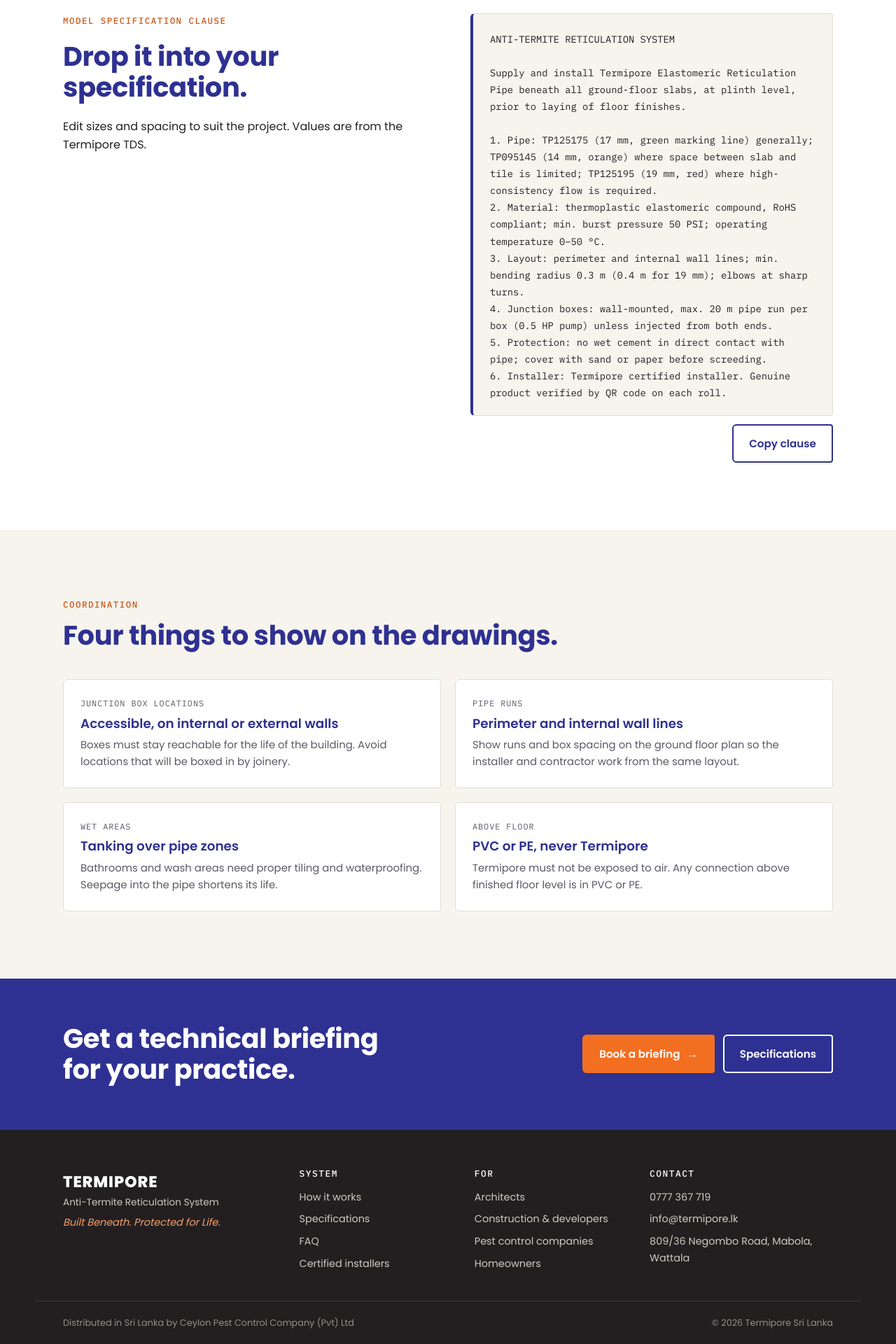
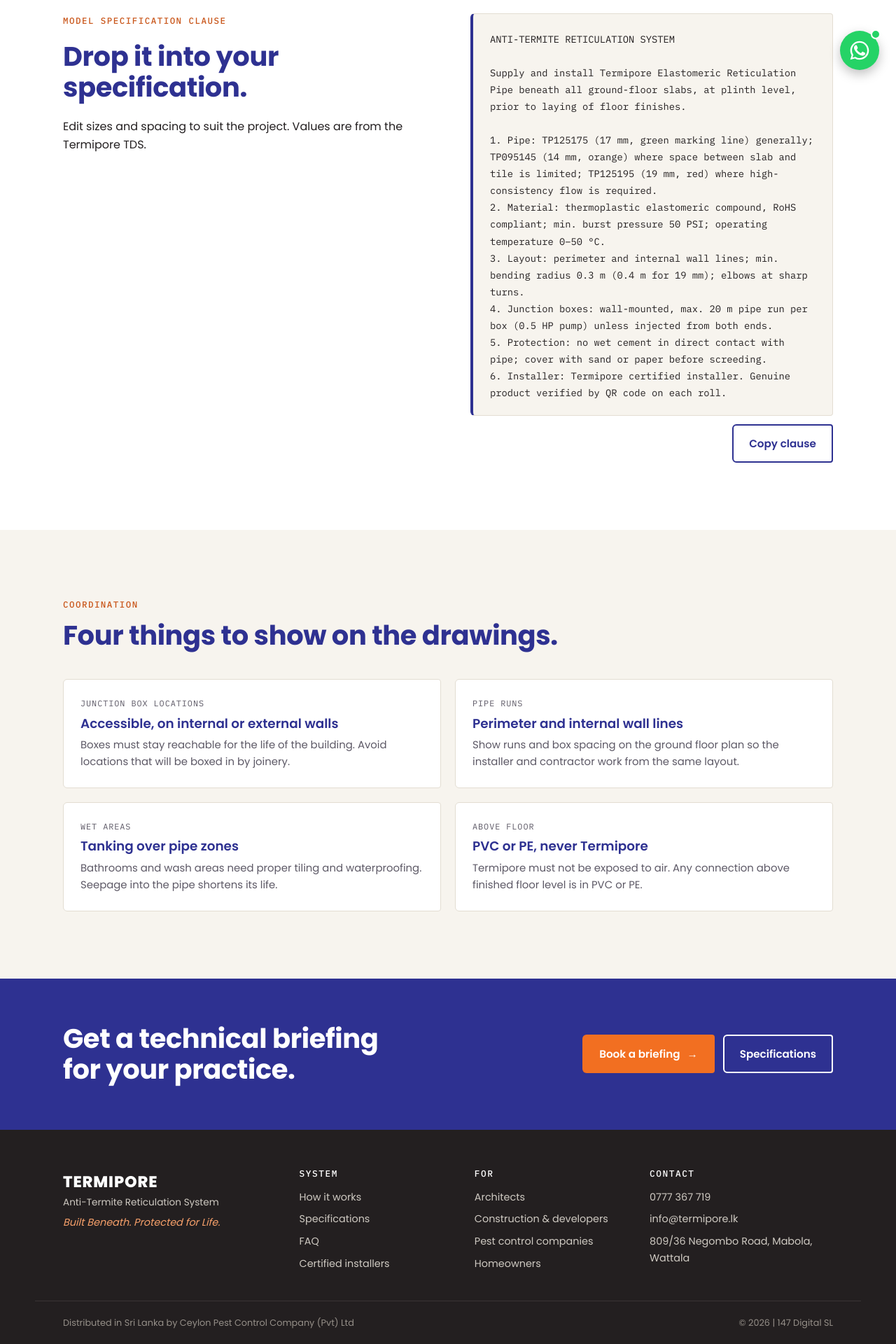
Before and after one commit to Native-Encoder/Termipore-Web, a Next.js app: page /architects in a window 1280 px wide. Shown: the part 676-2596 px from the top of the page at 70% size. Built offline with nearby package versions, Linux system fonts and the light colour scheme.

Commit message:
whatsapp button added

```diff
--- a/app/components/footer/index.tsx
+++ b/app/components/footer/index.tsx
@@ -71,7 +71,9 @@
         <span>
           Distributed in Sri Lanka by Ceylon Pest Control Company (Pvt) Ltd
         </span>
-        <span>© 2026 Termipore Sri Lanka</span>
+        <span>
+          © 2026 | <a href="https://147digitalsl.com" target="_blank" rel="noopener noreferrer">147 Digital SL</a>
+        </span>
       </div>
     </footer>
   );
--- /dev/null
+++ b/app/components/icons/WhatsAppButton.tsx
@@ -0,0 +1,48 @@
+'use client';
+
+import { useState } from "react";
+
+export function WhatsappButton() {
+    const [isHovered, setIsHovered] = useState<boolean>(false);
+
+    return (
+        <div className="fixed bottom-6 right-6 z-50">
+            {/* Tooltip */}
+            <div
+                className={`absolute bottom-17 right-0 flex items-center gap-2 bg-white text-gray-800 pl-3 pr-4 py-2.5 rounded-full text-sm font-medium whitespace-nowrap shadow-[0_4px_20px_rgba(0,0,0,0.15)] transition-all duration-300 ${isHovered ? "opacity-100 translate-y-0" : "opacity-0 translate-y-2 pointer-events-none"
+                    }`}
+            >
+                <span className="relative flex h-2 w-2">
+                    <span className="absolute inline-flex h-full w-full animate-ping rounded-full bg-[#25D366] opacity-75" />
+                    <span className="relative inline-flex h-2 w-2 rounded-full bg-[#25D366]" />
+                </span>
+                Message us on WhatsApp
+                {/* Speech-bubble tail */}
+                <div className="absolute -bottom-1.5 right-6 w-3 h-3 bg-white transform rotate-45" />
+            </div>
+
+            {/* Outer pulse ring — reads as "live/active" the way real chat widgets do */}
+            <span className="absolute inset-0 rounded-full bg-[#25D366] animate-ping opacity-30" style={{ animationDuration: "2.2s" }} />
+
+            {/* Button */}
+            <a
+                href="https://wa.me/94716032454"
+                target="_blank"
+                rel="noopener noreferrer"
+                onMouseEnter={() => setIsHovered(true)}
+                onMouseLeave={() => setIsHovered(false)}
+                aria-label="Chat with us on WhatsApp"
+                className="relative flex items-center justify-center w-14 h-14 rounded-full bg-[#25D366] shadow-[0_6px_16px_rgba(0,0,0,0.25)] hover:shadow-[0_8px_24px_rgba(0,0,0,0.3)] transition-all duration-300 transform hover:scale-105 active:scale-95"
+            >
+                {/* Authentic WhatsApp glyph (white phone receiver on green, official mark) */}
+                <svg viewBox="0 0 24 24" className="w-8 h-8 relative z-10" fill="white">
+                    <path d="M17.472 14.382c-.297-.149-1.758-.867-2.03-.967-.273-.099-.471-.148-.67.15-.197.297-.767.966-.94 1.164-.173.199-.347.223-.644.075-.297-.15-1.255-.463-2.39-1.475-.883-.788-1.48-1.761-1.653-2.059-.173-.297-.018-.458.13-.606.134-.133.298-.347.446-.52.149-.174.198-.298.298-.497.099-.198.05-.371-.025-.52-.075-.149-.669-1.612-.916-2.207-.242-.579-.487-.5-.669-.51-.173-.008-.371-.01-.57-.01-.198 0-.52.074-.792.372-.272.297-1.04 1.016-1.04 2.479 0 1.462 1.065 2.875 1.213 3.074.149.198 2.096 3.2 5.077 4.487.709.306 1.262.489 1.694.625.712.227 1.36.195 1.871.118.571-.085 1.758-.719 2.006-1.413.248-.694.248-1.289.173-1.413-.074-.124-.272-.198-.57-.347z" />
+                    <path d="M12.001 2C6.477 2 2 6.477 2 12c0 1.892.526 3.66 1.438 5.168L2 22l4.963-1.392A9.953 9.953 0 0 0 12.001 22C17.524 22 22 17.523 22 12S17.524 2 12.001 2zm0 18.18a8.16 8.16 0 0 1-4.166-1.14l-.299-.177-3.103.871.83-3.026-.195-.31A8.163 8.163 0 0 1 3.82 12c0-4.515 3.667-8.18 8.18-8.18 4.514 0 8.18 3.665 8.18 8.18 0 4.514-3.666 8.18-8.18 8.18z" />
+                </svg>
+
+                {/* Online status dot — small detail that sells "real" */}
+                <span className="absolute -top-0.5 -right-0.5 w-3.5 h-3.5 bg-[#25D366] border-2 border-white rounded-full" />
+            </a>
+        </div>
+    );
+};
--- /dev/null
+++ b/app/components/icons/index.ts
@@ -0,0 +1 @@
+export { WhatsappButton } from './WhatsAppButton';
--- a/app/layout.tsx
+++ b/app/layout.tsx
@@ -3,6 +3,7 @@
 import Footer from "./components/footer";
 import Header from "./components/header";
 import "./globals.css";
+import { WhatsappButton } from "./components/icons";
 
 const poppins = Poppins({
   variable: "--font-poppins",
@@ -32,6 +33,7 @@
         <Header />
         <main>{children}</main>
         <Footer />
+        <WhatsappButton />
       </body>
     </html>
   );
```
